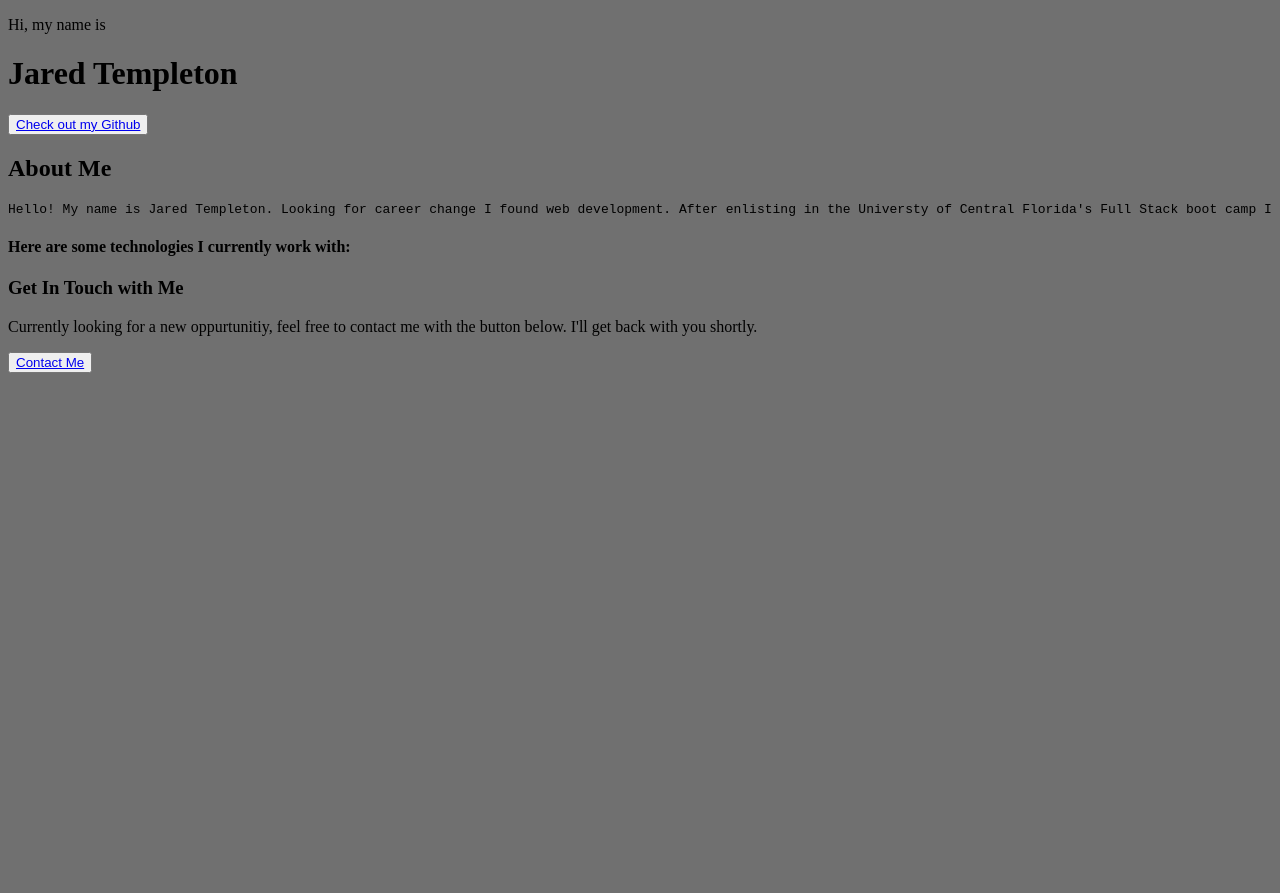
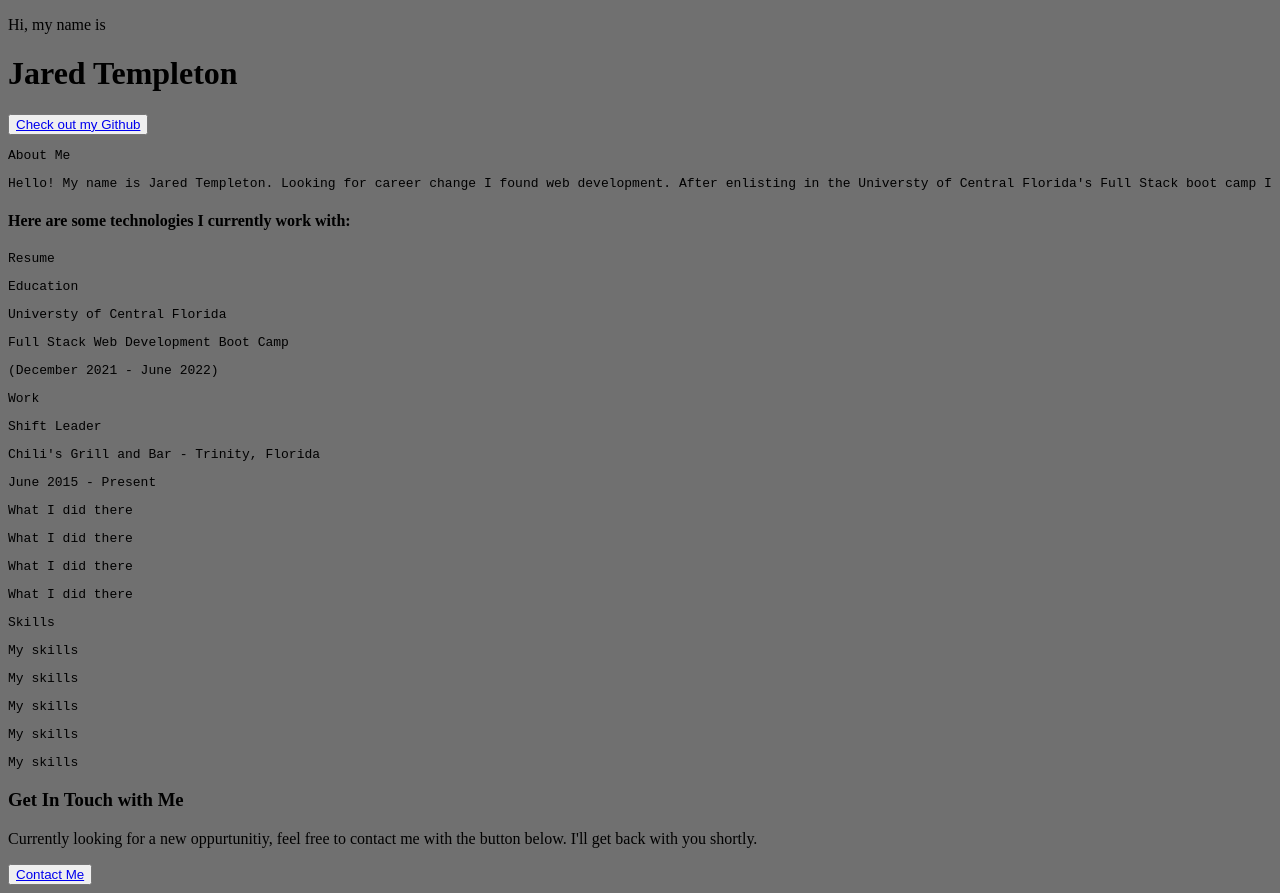
Before and after one commit to JaredTempleton/portfolio, a React (Create React App) app: page / in a window 1280 px wide. Shown: the top 893 px of the page. Before the commit the page ends 800 px from the top, so only its background shows below. Built offline with nearby package versions, Linux system fonts and the light colour scheme.

Commit message:
Resume page layout

```diff
--- a/src/Pages/About.jsx
+++ b/src/Pages/About.jsx
@@ -2,13 +2,13 @@ import React from "react";
 
 const About = () => {
     return (
-        <div id="About">
+        <div id="About" className="mx-12 mt-60 lg:mx-60 items-center justify-center lg:w-1/2 text-justify">
             <div>
-                <h2 >
+                <pre >
                 About Me
-                </h2>
+                </pre>
             </div>
-            <div>
+            <div className="text-[#b9bca2] text-lg mt-5">
             <pre>
             Hello! My name is Jared Templeton. Looking for career change I found web development.
             After enlisting in the Universty of Central Florida's Full Stack boot camp I knew this was the line of work I wanted to execute.
--- a/src/Pages/Home.jsx
+++ b/src/Pages/Home.jsx
@@ -2,6 +2,7 @@ import React, { useState } from "react";
 
 import Header from "./Header"
 import About from "./About"
+import Resume from "./Resume";
 import Contact from "./Contact"
 
 const Home = () => {
@@ -11,7 +12,8 @@ const Home = () => {
         <>
            <Header id="Header" />
            <About id="About" />
-           <Contact />
+           <Resume id ="Resume"/>
+           <Contact id="Contact"/>
         </>
     )
 }
--- /dev/null
+++ b/src/Pages/Resume.jsx
@@ -0,0 +1,55 @@
+import React from "react";
+
+const Resume = () => {
+    return (
+        <div id="Resume">
+            <div>
+                <div>
+                    <pre>
+                        Resume
+                    </pre>
+                </div>
+            </div>
+            <div>
+                <div>
+                    <div>
+                        <pre>Education</pre>
+                    </div>
+                    <div>
+                        <pre>Universty of Central Florida</pre>
+                        <pre>Full Stack Web Development Boot Camp</pre>
+                        <pre>(December 2021 - June 2022)</pre>
+                    </div>
+                </div>
+                <div>
+                    <div>
+                        <pre>Work</pre>
+                    </div>
+                    <div>
+                        <pre>Shift Leader</pre>
+                        <pre>Chili's Grill and Bar - Trinity, Florida</pre>
+                        <pre>June 2015 - Present</pre>
+                        <pre>What I did there</pre>
+                        <pre>What I did there</pre>
+                        <pre>What I did there</pre>
+                        <pre>What I did there</pre>
+                    </div>
+                </div>
+                <div>
+                    <div>
+                        <pre>Skills</pre>
+                    </div>
+                    <div>
+                        <pre>My skills</pre>
+                        <pre>My skills</pre>
+                        <pre>My skills</pre>
+                        <pre>My skills</pre>
+                        <pre>My skills</pre>
+                    </div>
+                </div>
+            </div>
+        </div>
+    );
+};
+
+export default Resume;
```
Also changed, not shown: 1 other file (tests, documents, lock files or other folders).
